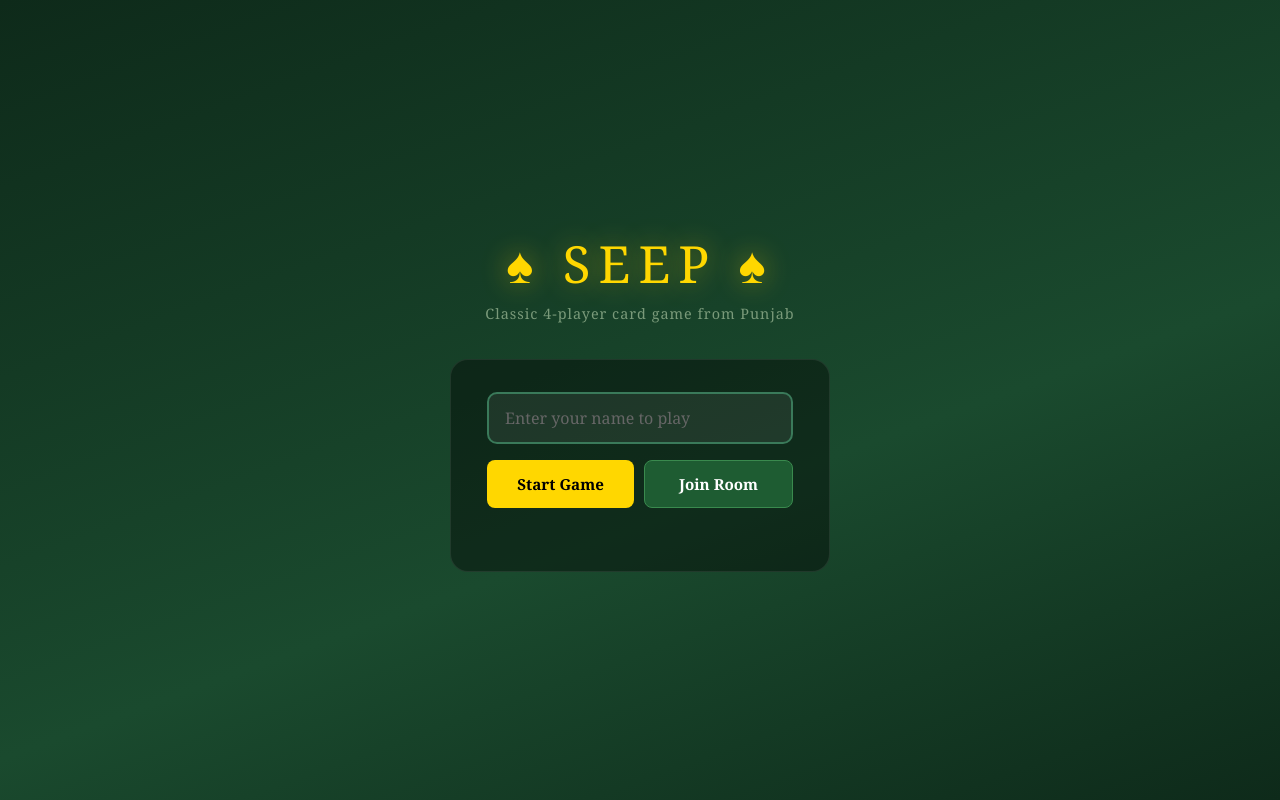
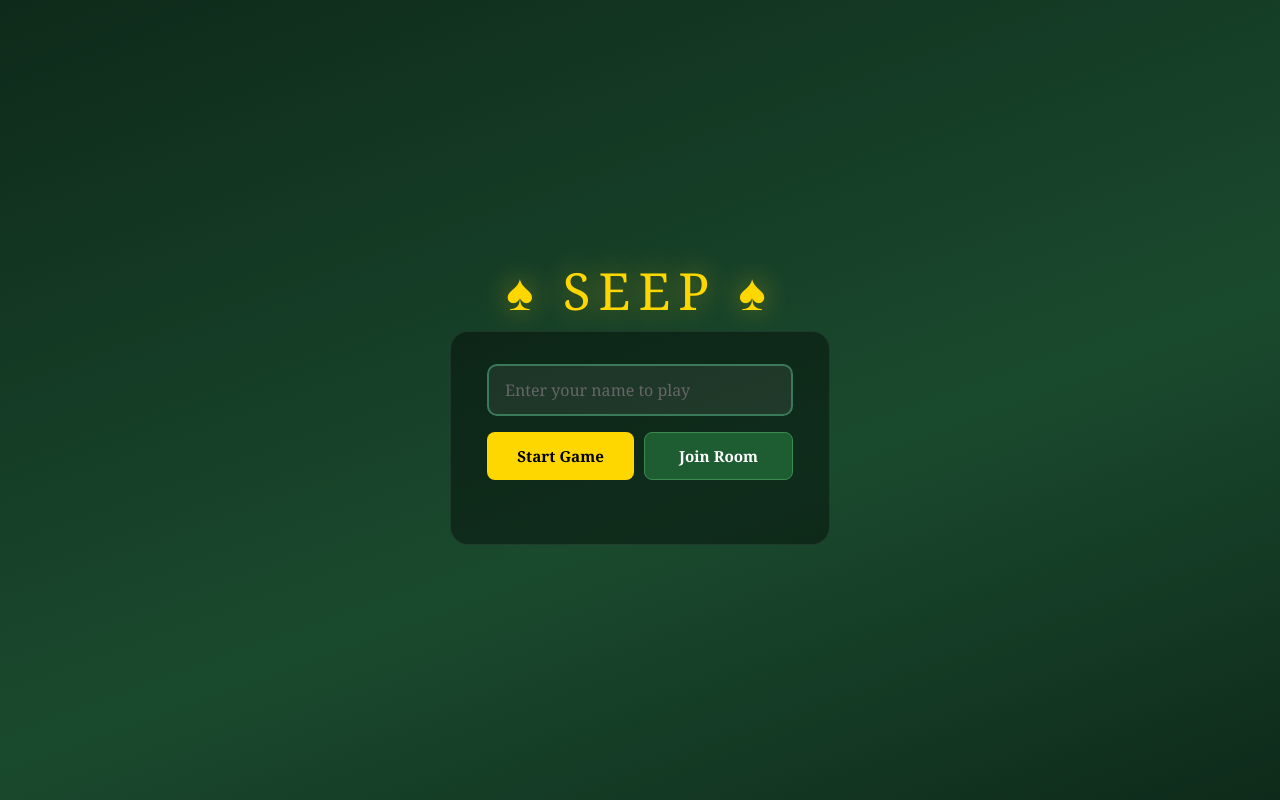
Before and after one commit to rupinder07/seep, a Vue app: page / in a window 1280 px wide. Built offline with nearby package versions, Linux system fonts and the light colour scheme; no server answers.

Commit message:
Remove tagline from home screen

```diff
--- a/src/components/screens/HomeScreen.vue
+++ b/src/components/screens/HomeScreen.vue
@@ -1,7 +1,6 @@
 <template>
   <div id="home-screen" class="screen">
     <div class="home-logo">♠ SEEP ♠</div>
-    <p class="home-sub">Classic 4-player card game from Punjab</p>
     <div class="home-card">
       <div v-if="session.localName && session.localUid" class="home-welcome">
         Welcome back, {{ session.localName }}!
```
